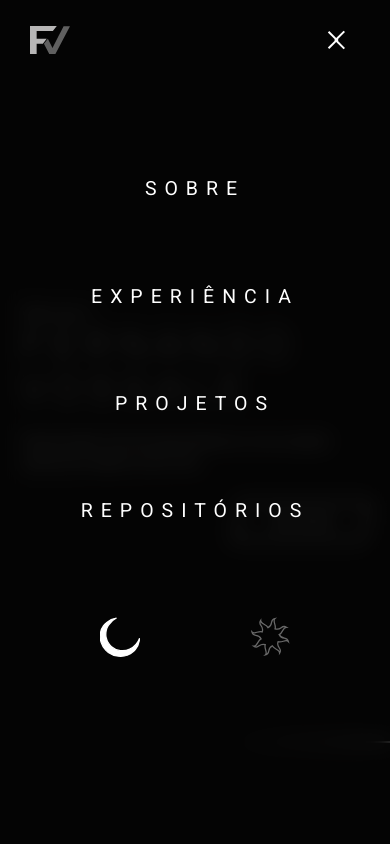
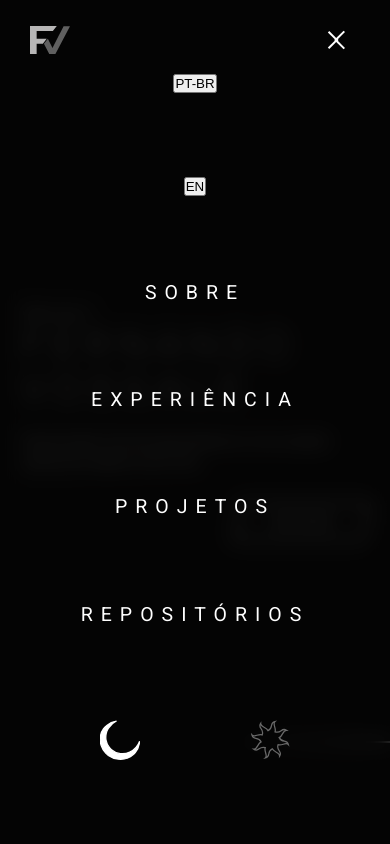
Before and after one commit to vosgale/fernando-vosgale-wbsite, a React (Vite) app: page / in a window 390 px wide. Both pictures are taken after a click on the button 336 px from the left and 40 px from the top of the page. Shown: the top 844 px of the page. Built offline with nearby package versions, Linux system fonts and the light colour scheme.

Commit message:
mobile temporary test

```diff
--- a/src/Components/Topbar/Topbar.tsx
+++ b/src/Components/Topbar/Topbar.tsx
@@ -129,6 +129,8 @@
               className="menu-container"
             >
               <>
+              <button onClick={()=> i18n.changeLanguage('ptBR')}>PT-BR</button>
+          <button onClick={()=> i18n.changeLanguage('en')}>EN</button>
                 {menu.map((item) => (
                   <motion.li
                     key={item}
```
